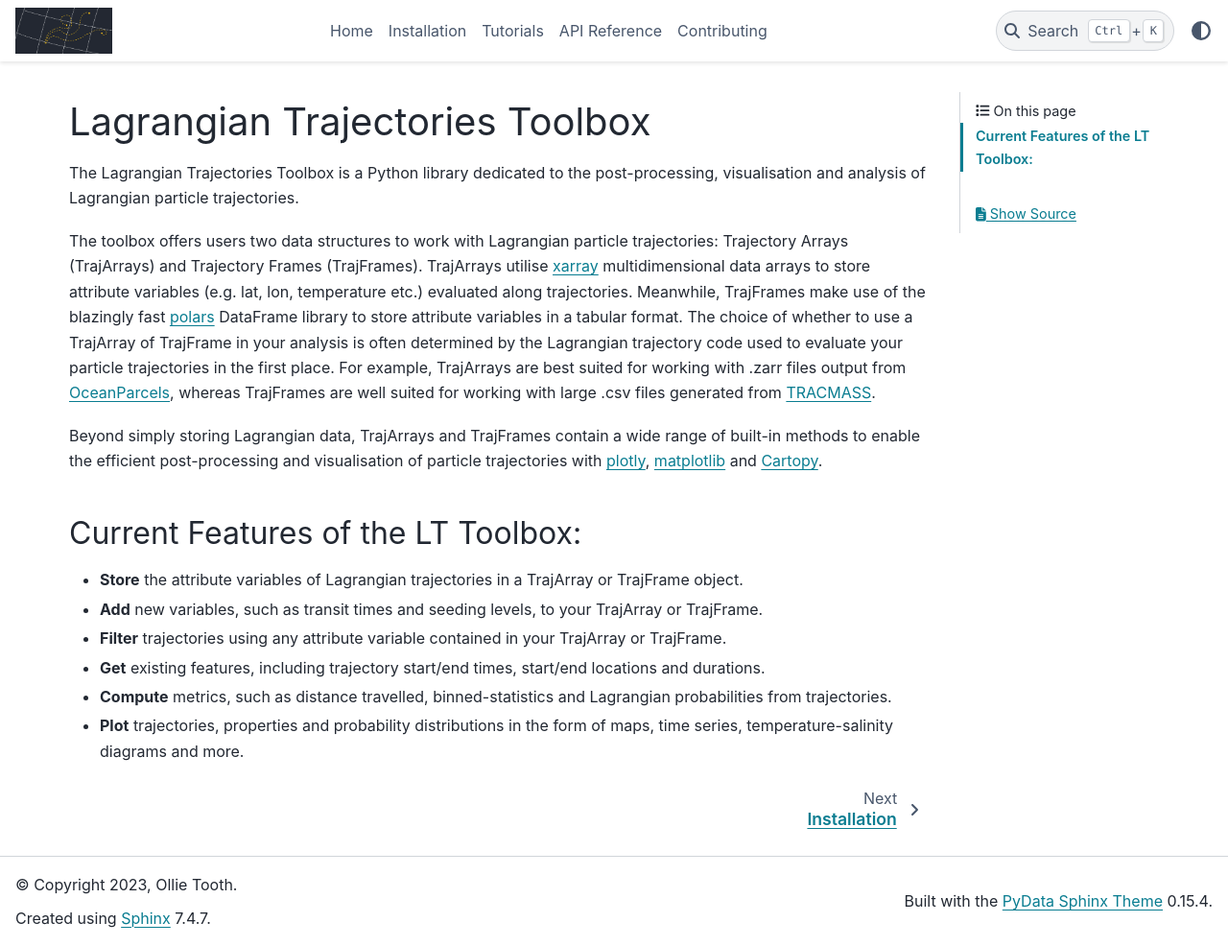
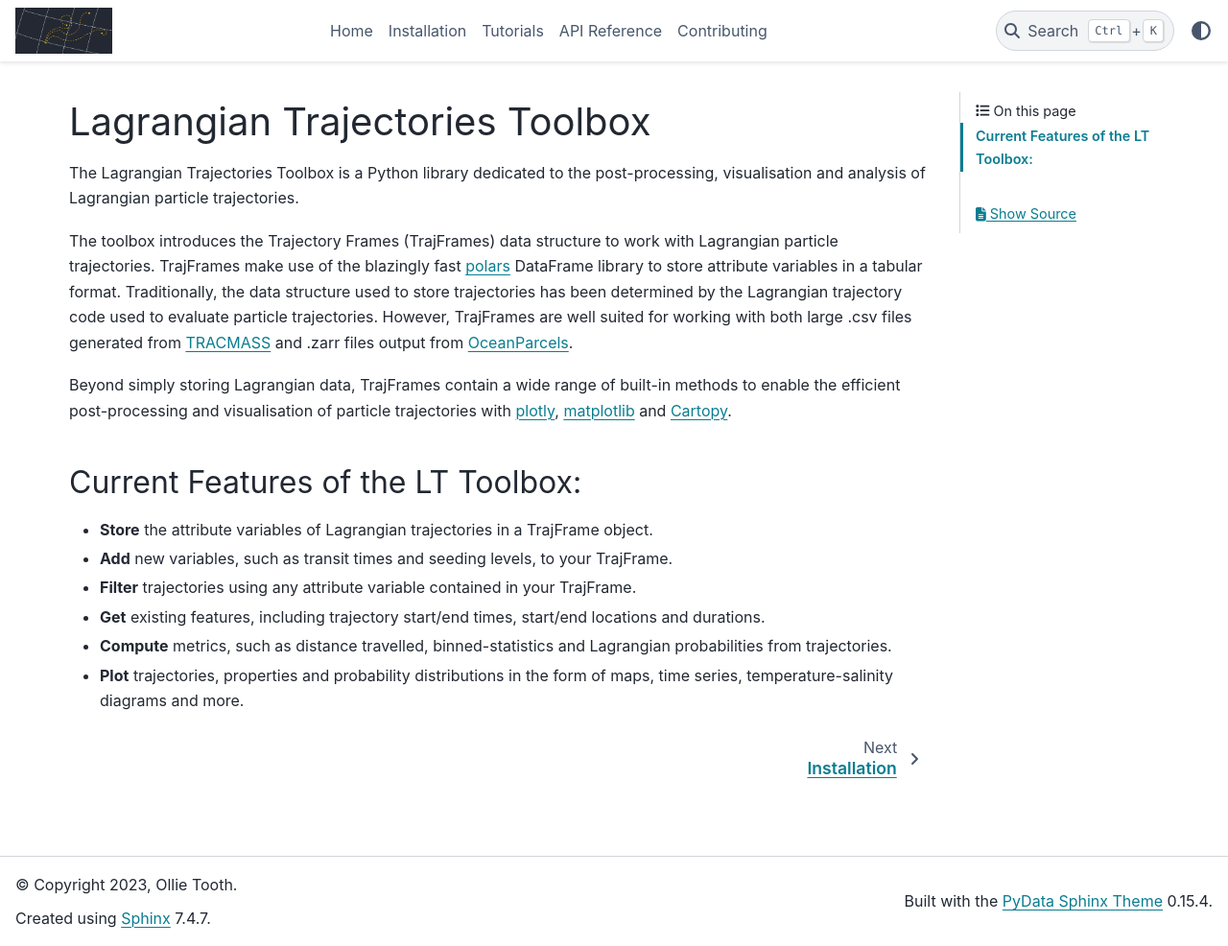
Before and after one commit to oj-tooth/lt_toolbox, a Sphinx documentation site: the page built from docs/index.rst, in a window 1280 px wide and 986 px high. Shown: the whole window at 96% size. Built offline with Sphinx 7.4.7 and the PyData theme 0.15.4, drawn with Linux system fonts in a browser that asks for light colours; pages that are not in the unit, such as notebooks, are missing from menus.

Commit message:
Updated index page to remove legacy TrajArray details.

```diff
--- a/docs/index.rst
+++ b/docs/index.rst
@@ -3,19 +3,18 @@ Lagrangian Trajectories Toolbox
 
 The Lagrangian Trajectories Toolbox is a Python library dedicated to the post-processing, visualisation and analysis of Lagrangian particle trajectories.
 
-The toolbox offers users two data structures to work with Lagrangian particle trajectories: Trajectory Arrays (TrajArrays) and Trajectory Frames (TrajFrames).
-TrajArrays utilise `xarray <http://xarray.pydata.org/en/stable/#>`_ multidimensional data arrays to store attribute variables (e.g. lat, lon, temperature etc.) evaluated along trajectories. Meanwhile, TrajFrames make use of the blazingly fast `polars <https://pola-rs.github.io/polars-book/user-guide/index.html>`_ DataFrame library to store attribute variables in a tabular format. The choice of whether to use a TrajArray of TrajFrame in your analysis is often determined by the Lagrangian trajectory code used to evaluate your particle trajectories in the first place. For example, TrajArrays are best suited for working with .zarr files output from `OceanParcels <https://oceanparcels.org>`_, whereas TrajFrames are well suited for working with large .csv files generated from `TRACMASS <https://www.tracmass.org>`_.
+The toolbox introduces the Trajectory Frames (TrajFrames) data structure to work with Lagrangian particle trajectories. TrajFrames make use of the blazingly fast `polars <https://pola-rs.github.io/polars-book/user-guide/index.html>`_ DataFrame library to store attribute variables in a tabular format. Traditionally, the data structure used to store trajectories has been determined by the Lagrangian trajectory code used to evaluate particle trajectories. However, TrajFrames are well suited for working with both large .csv files generated from `TRACMASS <https://www.tracmass.org>`_ and .zarr files output from `OceanParcels <https://oceanparcels.org>`_.
 
-Beyond simply storing Lagrangian data, TrajArrays and TrajFrames contain a wide range of built-in methods to enable the efficient post-processing and visualisation of particle trajectories with `plotly <https://plotly.com/python-api-reference/index.html>`_, `matplotlib <https://matplotlib.org>`_ and `Cartopy <https://scitools.org.uk/cartopy/docs/latest/>`_.
+Beyond simply storing Lagrangian data, TrajFrames contain a wide range of built-in methods to enable the efficient post-processing and visualisation of particle trajectories with `plotly <https://plotly.com/python-api-reference/index.html>`_, `matplotlib <https://matplotlib.org>`_ and `Cartopy <https://scitools.org.uk/cartopy/docs/latest/>`_.
 
 Current Features of the LT Toolbox:
 -----------------------------------
 
-* **Store** the attribute variables of Lagrangian trajectories in a TrajArray or TrajFrame object.
+* **Store** the attribute variables of Lagrangian trajectories in a TrajFrame object.
 
-* **Add** new variables, such as transit times and seeding levels, to your TrajArray or TrajFrame.
+* **Add** new variables, such as transit times and seeding levels, to your TrajFrame.
 
-* **Filter** trajectories using any attribute variable contained in your TrajArray or TrajFrame.
+* **Filter** trajectories using any attribute variable contained in your TrajFrame.
 
 * **Get** existing features, including trajectory start/end times, start/end locations and durations.
 
```
